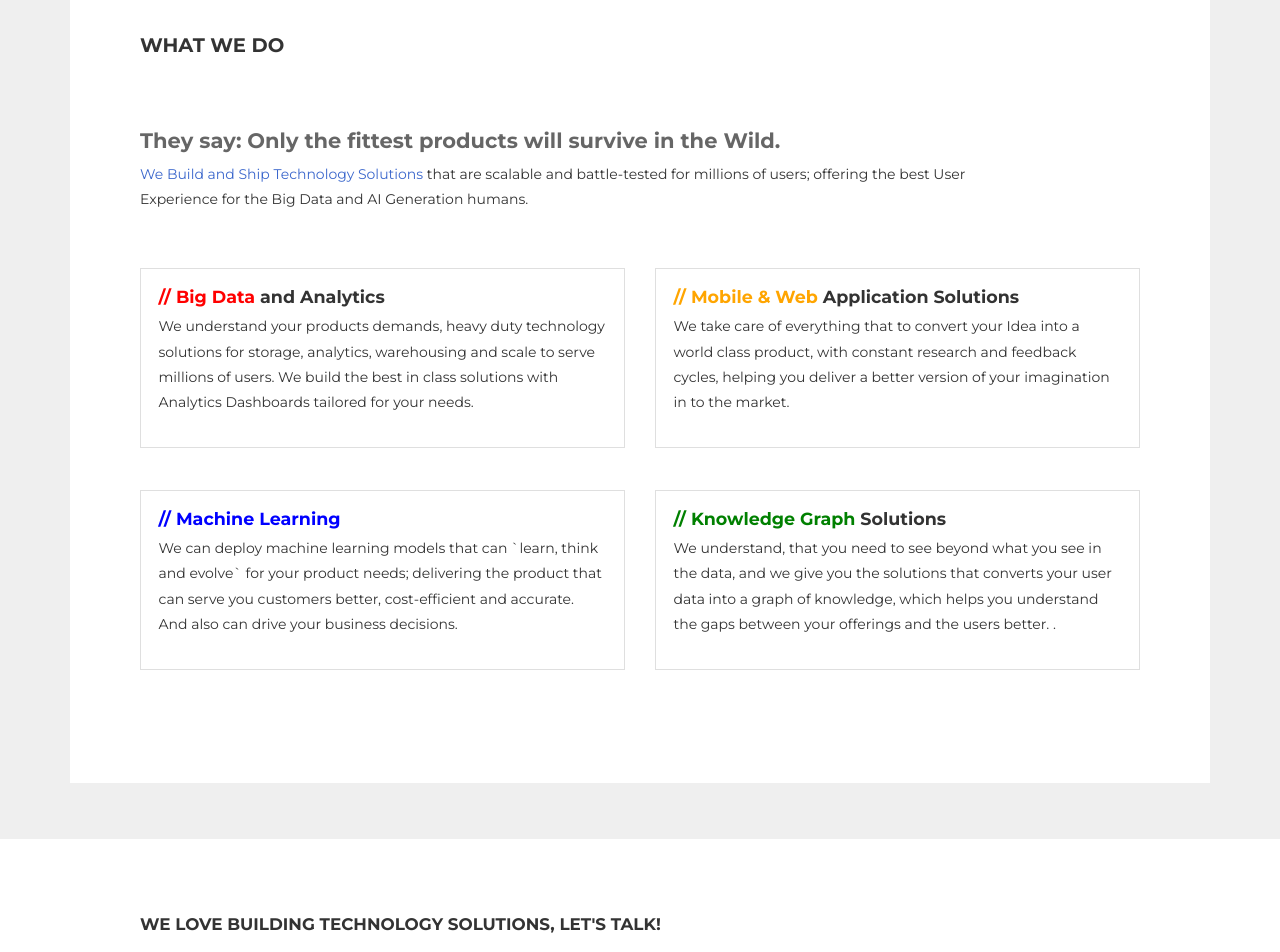
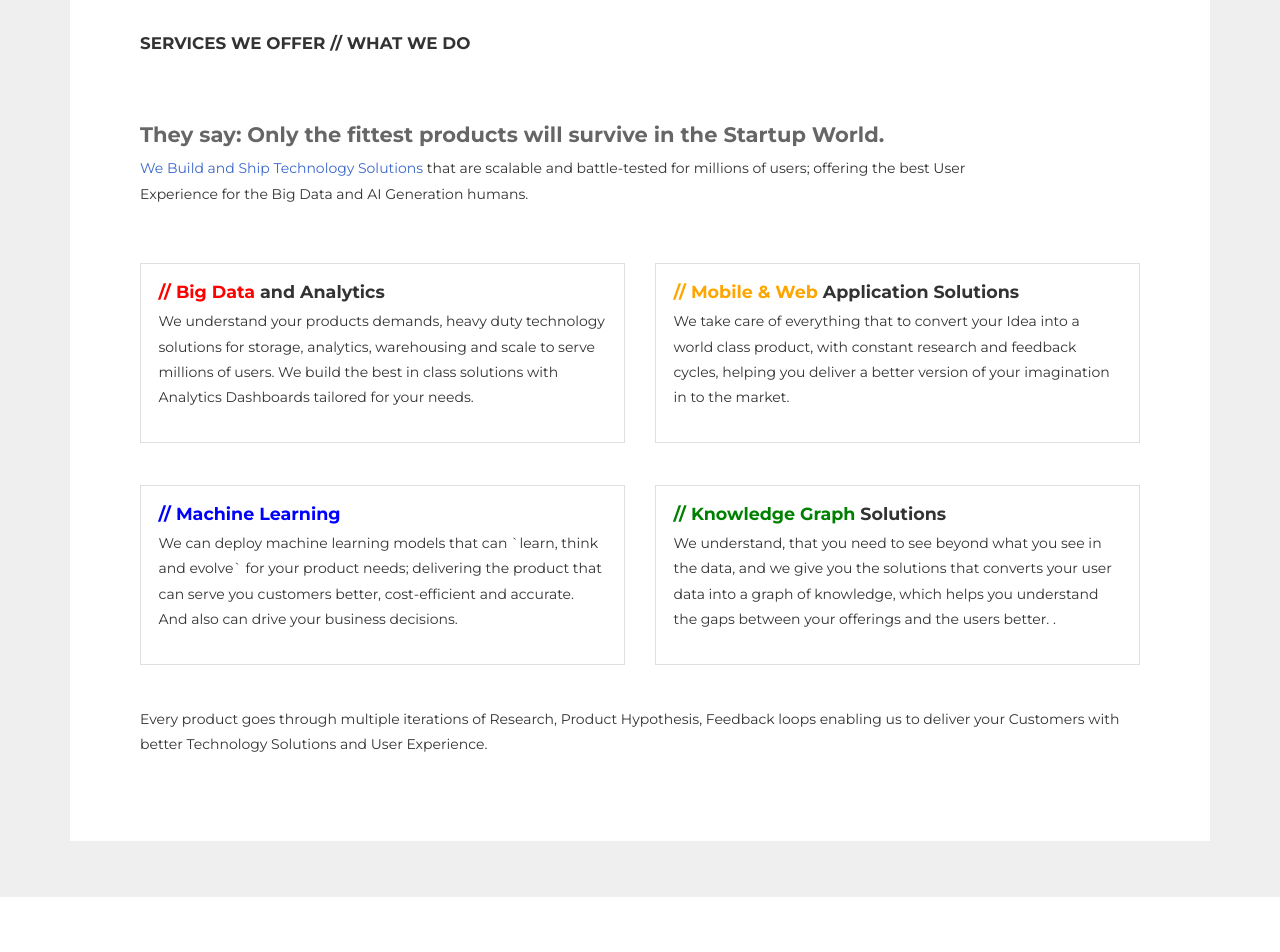
Before and after one commit to invana/invana.github.io, an Angular app in the folder invanatech-app/: page / in a window 1280 px wide. Shown: the part 860-1812 px from the top of the page. Built offline with nearby package versions, Linux system fonts and the light colour scheme.

Commit message:
UI text updateds

```diff
--- a/invanatech-app/src/app/app.component.html
+++ b/invanatech-app/src/app/app.component.html
@@ -52,20 +52,19 @@
   <div class="container bg-white about">
     <div class="row">
       <div class="col col-12">
-        <h2 class="section-heading">What we do</h2>
+        <h2 class="section-heading">Services we offer // What we do </h2>
 
       </div>
       <div class="col col-md-10">
 
         <blockquote class="bold mb-0">
-          They say: Only the fittest products will survive in the Wild.
+          They say: Only the fittest products will survive in the Startup World.
         </blockquote>
 
         <p><span style="color: #3b67cc">We Build and Ship Technology Solutions</span> that are scalable and
           battle-tested for millions of
           users; offering the
           best User Experience for the Big Data and AI Generation humans.</p>
-
       </div>
 
     </div>
@@ -120,6 +119,9 @@
     </div>
     <div class="row">
       <div class="col col-md-12">
+        <p>Every product goes through multiple iterations of Research, Product Hypothesis, Feedback loops
+          enabling us to deliver your Customers with better Technology Solutions and User Experience.
+        </p>
 
       </div>
     </div>
@@ -130,12 +132,17 @@
 <section class="contact">
   <div class="container ">
     <div class="row">
-      <div class="col talk-to-us">
+      <div class="col-md-12 talk-to-us">
         <h4> We Love Building Technology Solutions, Let's Talk!</h4>
         <p style="font-size: 1.2rem">You can let us handle your Product Technology,
           and you can focus on what actually matters for your Business.</p>
-        <button class="btn btn-primary">Get in touch</button>
-        <!--Have something to talk about your Product ? Contact us at < hi [@] invanatech.com >-->
+        <button class="btn btn-primary" (click)="showContact()" id="contact-btn">Get in touch</button>
+        <p id="contact-details"></p>
+      </div>
+      <div class="col-md-6">
+
+      </div>
+      <div class="col-md-6">
       </div>
     </div>
   </div>
--- a/invanatech-app/src/app/app.component.ts
+++ b/invanatech-app/src/app/app.component.ts
@@ -7,4 +7,11 @@ import { Component } from '@angular/core';
 })
 export class AppComponent {
   title = 'Invanatech';
+  email_id = "hello@invanatech.com";
+
+  showContact() {
+   var btn = document.getElementById('contact-details');
+   btn.innerHTML = "Contact us " + this.email_id +" or +91 9052053549";
+   window.location.href= "mailto:" + this.email_id ;
+  }
 }
--- a/invanatech-app/src/styles.scss
+++ b/invanatech-app/src/styles.scss
@@ -133,10 +133,10 @@ section {
 
 .section-heading {
 
-  font-size: 1.4rem;
   font-weight: bold;
   text-transform: uppercase;
   margin-bottom: 4rem;
+    font-size: 1.2rem;
 }
 
 .about {
```
